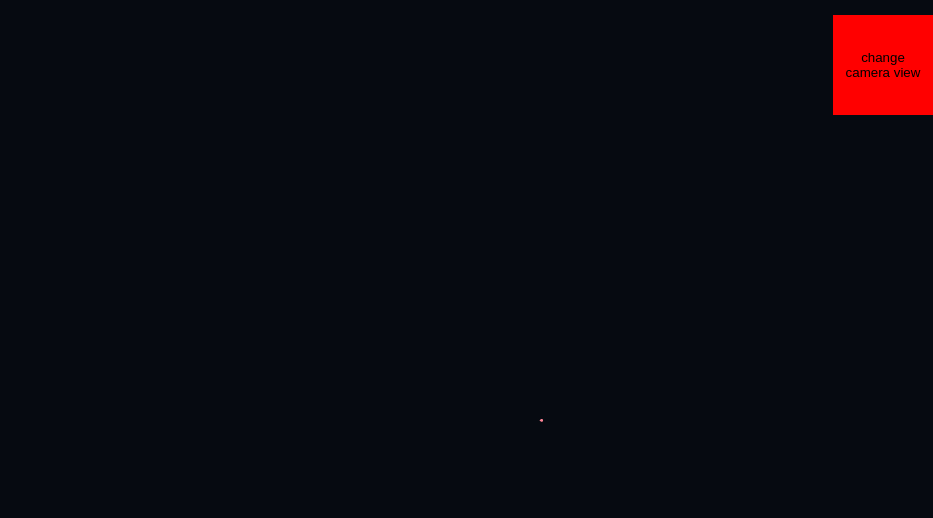
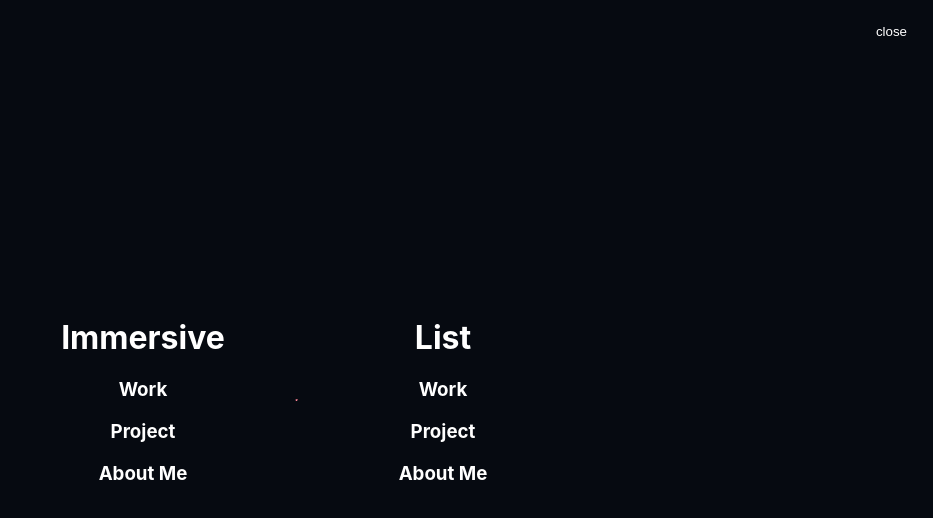
Before and after one commit to Sujenphea/portfolio-2022, a Next.js app: page / in a window 1280 px wide. Shown: the top 518 px of the page, without its empty margins (347-1280 px from the left). Built offline with nearby package versions, Linux system fonts and the light colour scheme; no server answers.

Commit message:
feat: simple menu area

```diff
--- /dev/null
+++ b/components/Menu.tsx
@@ -0,0 +1,55 @@
+const Menu = (props: { visible: boolean }) => {
+  return (
+    <div
+      style={{
+        position: 'absolute',
+        top: 0,
+        left: 0,
+
+        zIndex: 1,
+
+        width: '100vw',
+        height: '100vh',
+
+        display: props.visible ? 'flex' : 'none',
+        flexDirection: 'row',
+        justifyContent: 'center',
+        alignItems: 'center',
+
+        backgroundColor: 'transparent',
+        color: 'white',
+      }}
+    >
+      {/* immersive column */}
+      <div
+        style={{
+          width: '300px',
+          padding: '30px',
+
+          textAlign: 'center',
+        }}
+      >
+        <h1>Immersive</h1>
+        <h3>Work</h3>
+        <h3>Project</h3>
+        <h3>About Me</h3>
+      </div>
+      {/* list column */}
+      <div
+        style={{
+          width: '300px',
+          padding: '30px',
+
+          textAlign: 'center',
+        }}
+      >
+        <h1>List</h1>
+        <h3>Work</h3>
+        <h3>Project</h3>
+        <h3>About Me</h3>
+      </div>
+    </div>
+  )
+}
+
+export default Menu
--- /dev/null
+++ b/components/MenuButton.tsx
@@ -0,0 +1,31 @@
+const MenuButton = (props: {
+  visible: boolean
+  handleToggleMenu: () => void
+}) => {
+  return (
+    <div
+      style={{
+        position: 'absolute',
+        right: 0,
+        top: 0,
+        padding: '20px',
+
+        zIndex: 1000,
+      }}
+    >
+      <button
+        type="button"
+        onClick={() => {
+          props.handleToggleMenu()
+        }}
+        style={{
+          color: 'white',
+        }}
+      >
+        {props.visible ? 'close' : 'open'}
+      </button>
+    </div>
+  )
+}
+
+export default MenuButton
--- a/experience/ExperienceCanvas.tsx
+++ b/experience/ExperienceCanvas.tsx
@@ -18,12 +18,9 @@ import worksJSON from './data/works.json'
 
 import CameraViewType from './types/cameraViewEnum'
 
-function ExperienceCanvas() {
+const ExperienceCanvas = (props: { menuVisible: boolean }) => {
   // states
   const [scrollProgress, setScrollProgress] = useState(0)
-  const [cameraView, setCameraView] = useState<CameraViewType>(
-    CameraViewType.FirstPerson
-  )
 
   return (
     <div
@@ -34,43 +31,30 @@ function ExperienceCanvas() {
 
         height: '100vh',
         width: '100vw',
+
+        zIndex: 0,
       }}
     >
-      {/* TEMP BUTTON */}
-      <button
-        style={{
-          position: 'absolute',
-          right: 0,
-          top: 15,
-          height: '100px',
-          width: '100px',
-          zIndex: 1000,
-
-          backgroundColor: 'red',
-        }}
-        type="button"
-        onClick={() => {
-          if (cameraView === CameraViewType.FirstPerson) {
-            setCameraView(CameraViewType.Overview)
-          } else {
-            setCameraView(CameraViewType.FirstPerson)
-          }
-        }}
-      >
-        change camera view
-      </button>
       <Canvas dpr={[1, 2]} linear>
         <Lights />
         <Cameras
           points={pointsSjCamera}
           scrollProgress={scrollProgress}
-          cameraView={cameraView}
+          cameraView={
+            props.menuVisible
+              ? CameraViewType.Overview
+              : CameraViewType.FirstPerson
+          }
         />
         <Suspense fallback={null}>
           <SJParticlesScroll
             points={pointsSj}
             setScrollProgress={setScrollProgress}
-            cameraView={cameraView}
+            cameraView={
+              props.menuVisible
+                ? CameraViewType.Overview
+                : CameraViewType.FirstPerson
+            }
           />
           <AboutMe curvePoints={pointsSjCamera} positionOnCurve={0.01} />
           <Works
--- a/pages/index.tsx
+++ b/pages/index.tsx
@@ -1,10 +1,23 @@
-import { useEffect } from 'react'
+import { useEffect, useState } from 'react'
+
+import Menu from '../components/Menu'
+import MenuButton from '../components/MenuButton'
+
 import ExperienceCanvas from '../experience/ExperienceCanvas'
 
 export default function Home() {
+  // states
+  const [menuVisible, SetMenuVisible] = useState(true)
+
+  // hooks
   useEffect(() => {
     document.title = 'blackmatter'
   })
+
+  // handlers
+  const handleToggleMenu = () => {
+    SetMenuVisible(!menuVisible)
+  }
 
   return (
     <div
@@ -12,7 +25,9 @@ export default function Home() {
         backgroundColor: 'rgb(6, 10, 17)',
       }}
     >
-      <ExperienceCanvas />
+      <MenuButton visible={menuVisible} handleToggleMenu={handleToggleMenu} />
+      <Menu visible={menuVisible} />
+      <ExperienceCanvas menuVisible={menuVisible} />
     </div>
   )
 }
```
